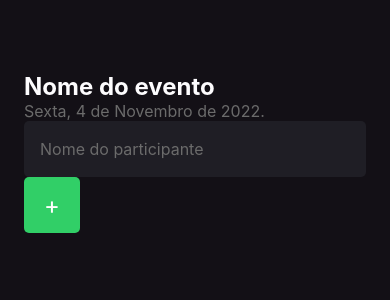
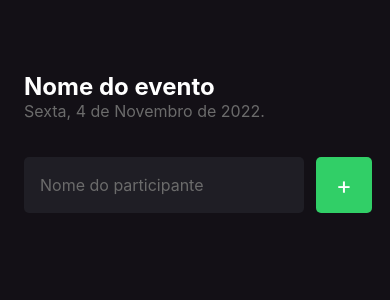
Before and after one commit to JVMedeiros/imhere, a React Native app: screen / in a window 390 px wide. Shown: the top 300 px of the page. Built offline with nearby package versions, Linux system fonts and the light colour scheme.

Commit message:
refactor: code refactor

```diff
--- a/src/screens/Home/styles.ts
+++ b/src/screens/Home/styles.ts
@@ -1,4 +1,4 @@
-import { StyleSheet } from "react-native"
+import { StyleSheet } from "react-native";
 
 export const styles = StyleSheet.create({
   container: {
@@ -7,7 +7,7 @@ export const styles = StyleSheet.create({
     padding: 24
   },
   eventName: {
-    color: '#FDFCFE',
+    color: '#FFF',
     fontSize: 24,
     fontWeight: 'bold',
     marginTop: 48
@@ -17,12 +17,14 @@ export const styles = StyleSheet.create({
     fontSize: 16
   },
   input: {
+    flex: 1,
+    height: 56,
     backgroundColor: '#1F1E25',
-    height: 56,
     borderRadius: 5,
+    color: '#FFFF',
     padding: 16,
     fontSize: 16,
-    color: '#FDFCFE'
+    marginRight: 12
   },
   buttonText: {
     color: '#FFF',
@@ -35,5 +37,11 @@ export const styles = StyleSheet.create({
     backgroundColor: '#31CF67',
     alignItems: 'center',
     justifyContent: 'center'
+  },
+  form: {
+    width: '100%',
+    flexDirection: 'row',
+    marginTop: 36,
+    marginBottom: 42
   }
 })
```
